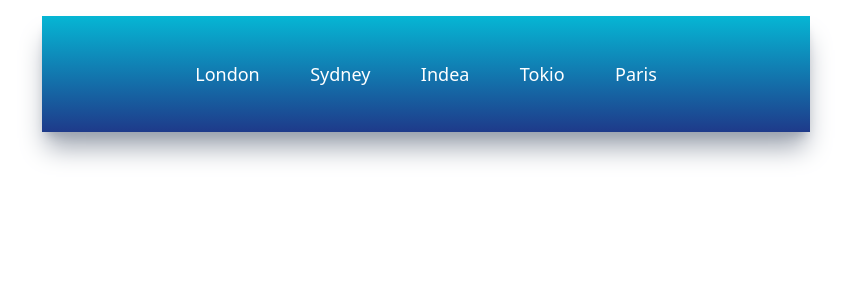
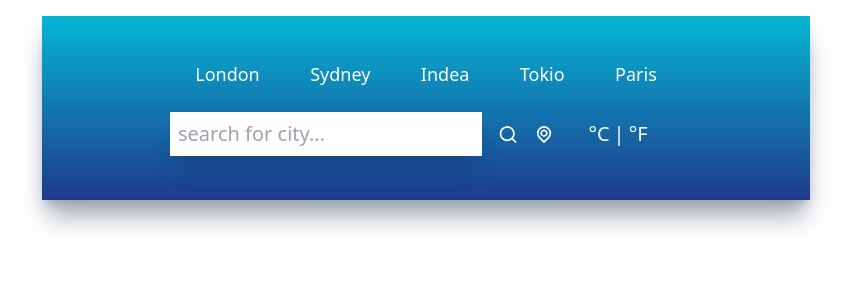
Before and after one commit to PraneethMalshan/WeatherAppDashboard, a React (Create React App) app: page / in a window 1280 px wide. Shown: the top 300 px of the page, without its empty margins (214-1065 px from the left). Built offline with nearby package versions, Linux system fonts and the light colour scheme.

Commit message:
Added Input Part and icons

```diff
--- a/src/App.js
+++ b/src/App.js
@@ -1,11 +1,12 @@
 import './App.css';
 import UilReact from '@iconscout/react-unicons/icons/uil-react'
 import TopButtons from './components/TopButtons';
-
+import Puts from './components/Puts';
 function App() {
   return (
     <div className="mx-auto max-w-screen-md mt-4 py-5 px-32 bg-gradient-to-b from-cyan-500 to-blue-900 h-fit shadow-xl shadow-gray-400 ">
       <TopButtons />
+      <Puts />
     </div>
   );
 }
--- /dev/null
+++ b/src/components/Puts.jsx
@@ -0,0 +1,21 @@
+import React from 'react'
+import { UilSearch, UilLocationPoint } from '@iconscout/react-unicons'
+function Puts() {
+  return (
+    <div className='flex flex-row justify-center my-6'>
+      <div className='flex flex-row w-3/4 items-center justify-center space-x-4'>
+        <input type='text' placeholder='Search for city...' className='text-xl font-light p-2 w-full shadow-xl focus:outline-none capitalize placeholder:lowercase'/>
+        <UilSearch size={25} className="text-white cursor-pointer transition ease-out hover:scale-125"/>
+        <UilLocationPoint size={25} className="text-white cursor-pointer transition ease-out hover:scale-125"/>
+      </div>
+
+      <div className='flex flex-row w-1/4 items-center justify-center'>
+        <button name='metric' className='text-xl text-white font-light'>°C</button>
+        <p className='text-xl text-white mx-1'>|</p>
+        <button name='imperial' className='text-xl text-white font-light'>°F</button>
+      </div>
+    </div>
+  )
+}
+
+export default Puts
```
Also changed, not shown: src/components/inputs.jsx (deleted).
